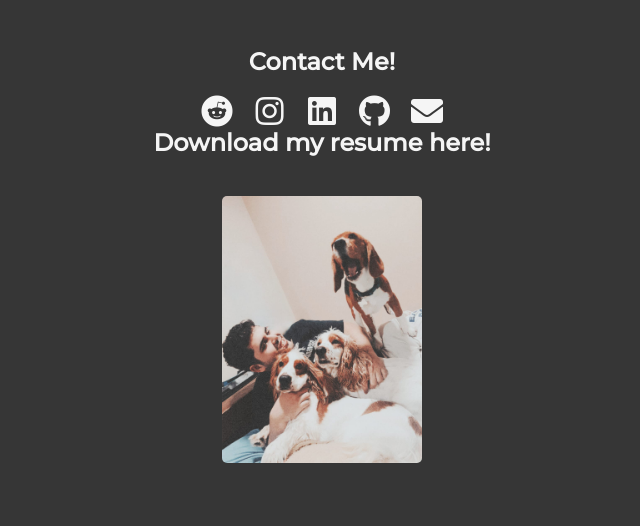
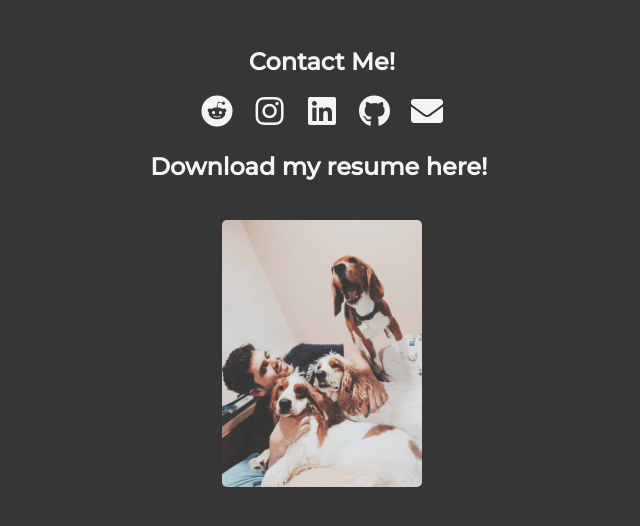
Before and after one commit to OscarGonzalez97/OscarGonzalez97.github.io, a plain HTML site: page index.html in a window 1280 px wide. Shown: the whole page, without its empty margins (318-958 px from the left). Drawn offline with Linux system fonts and the light colour scheme.

Commit message:
Update index.html

```diff
--- a/index.html
+++ b/index.html
@@ -170,7 +170,8 @@
                 Icons from <a href="https://www.flaticon.es/autores/freepik" title="Freepik">Freepik</a>
             </p> -->
             <br>
-            <a href="https://oscargonzalez.work/images/Oscar_Gonzalez-resumern.pdf" download="oscar_gonzalez_resume.pdf"><h3 class="title has-text-light">Download my resume here!</h3> </a>
+            <br>
+            <a href="https://oscargonzalez.work/images/Oscar_Gonzalez-resumern.pdf" download="oscar_gonzalez_resume.pdf"><h3 class="title has-text-light">Download my resume here! <i class="far fa-file-user"></i></h3> </a>
             <img class="rounded mt-5" src="images/3perrosyyo.jpeg" width="200" height="260">
         </div>
       </footer>
```
